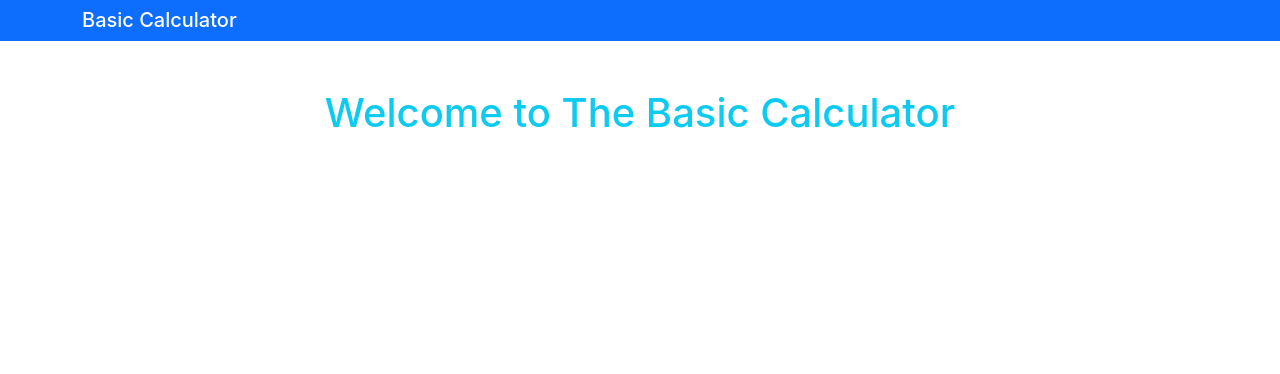
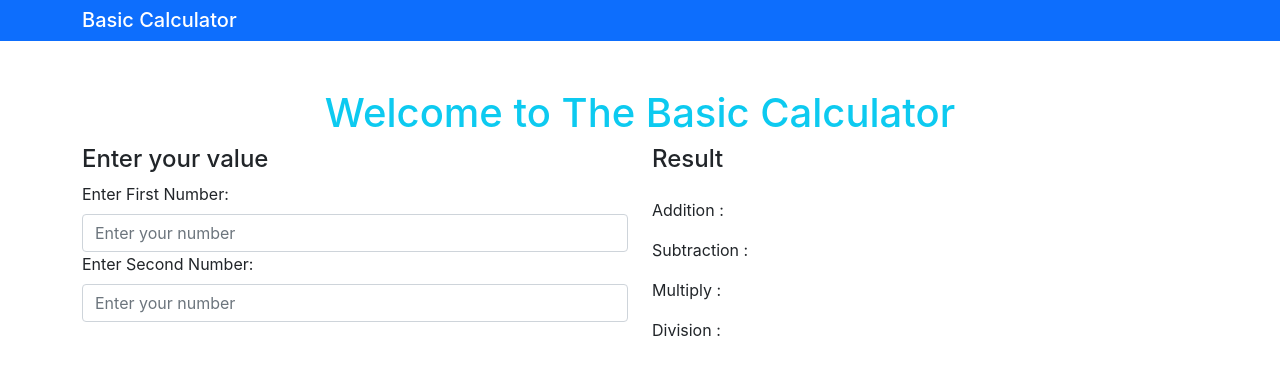
Before and after one commit to supermanshuvo/calculator, a React (Create React App) app: page / in a window 1280 px wide. Shown: the top 374 px of the page. Built offline with nearby package versions, Linux system fonts and the light colour scheme.

Commit message:
Layout Creating done

```diff
--- a/src/components/Home.jsx
+++ b/src/components/Home.jsx
@@ -4,10 +4,22 @@ const Home = () =>{
         <div>
             <Nav />
             <div className="container">
-                <div className="row text-center">
-                    <h1 className="mt-5 text-info">Welcome to The Basic Calculator</h1>
-                    <div className="col-md-6"></div>
-                    <div className="col-md-6"></div>
+                <div className="row">
+                    <h1 className="mt-5 text-center text-info">Welcome to The Basic Calculator</h1>
+                    <div className="col-md-6">
+                        <h4>Enter your value</h4>
+                        <label for="inputNumber" className="form-label">Enter First Number:</label>
+                        <input type="number" className="form-control" name="firstNumber" id="firstNumber" placeholder="Enter your number"/>
+                        <label for="inputNumber" className="form-label">Enter Second Number:</label>
+                        <input type="number" className="form-control" name="secondNumber" id="secondNumber" placeholder="Enter your number"/>
+                    </div>
+                    <div className="col-md-6">
+                        <h4 className="mb-4">Result</h4>
+                        <p>Addition : <span></span></p>
+                        <p>Subtraction : <span></span></p>
+                        <p>Multiply : <span></span></p>
+                        <p>Division : <span></span></p>
+                    </div>
                 </div>
             </div>
         </div>
```
